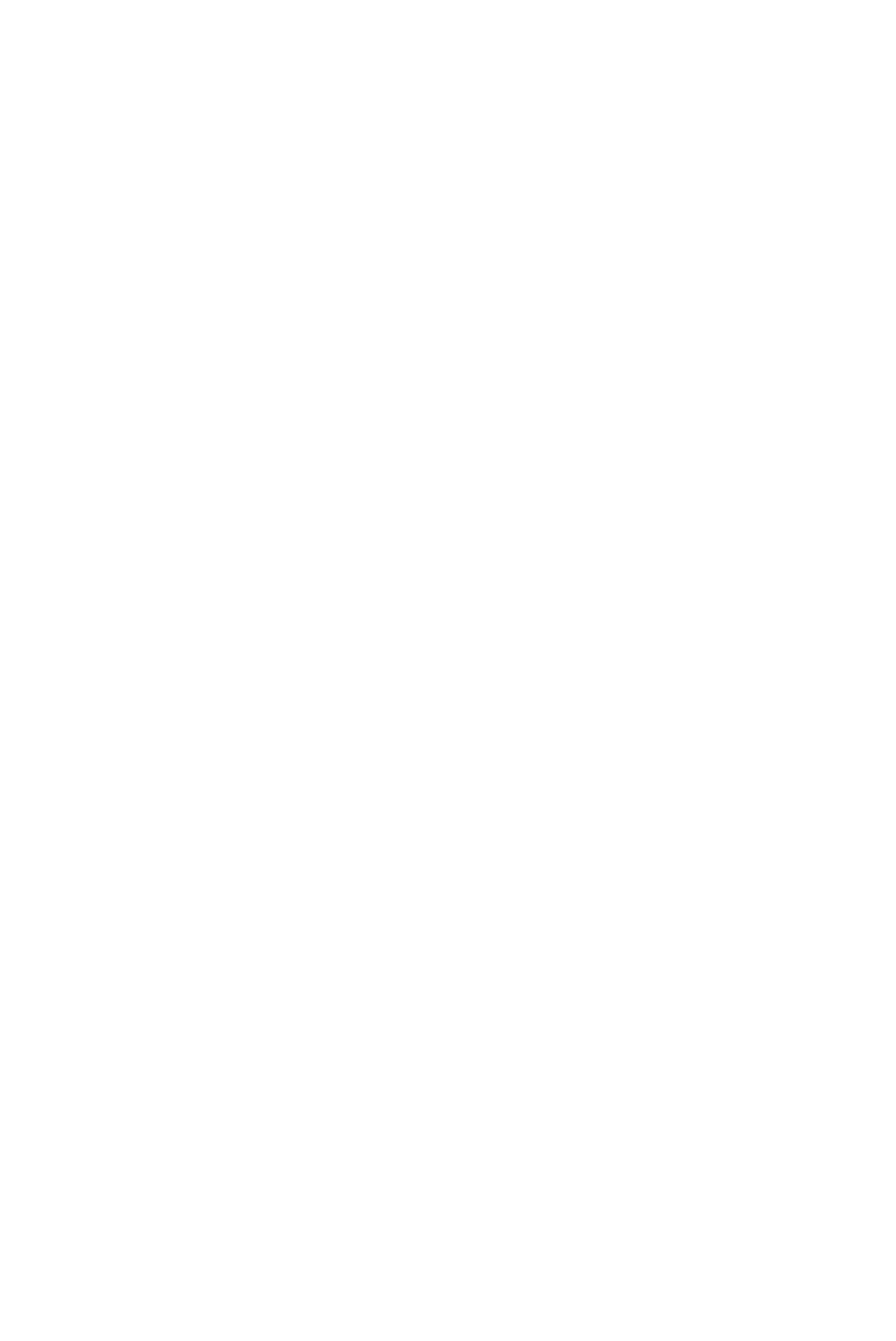
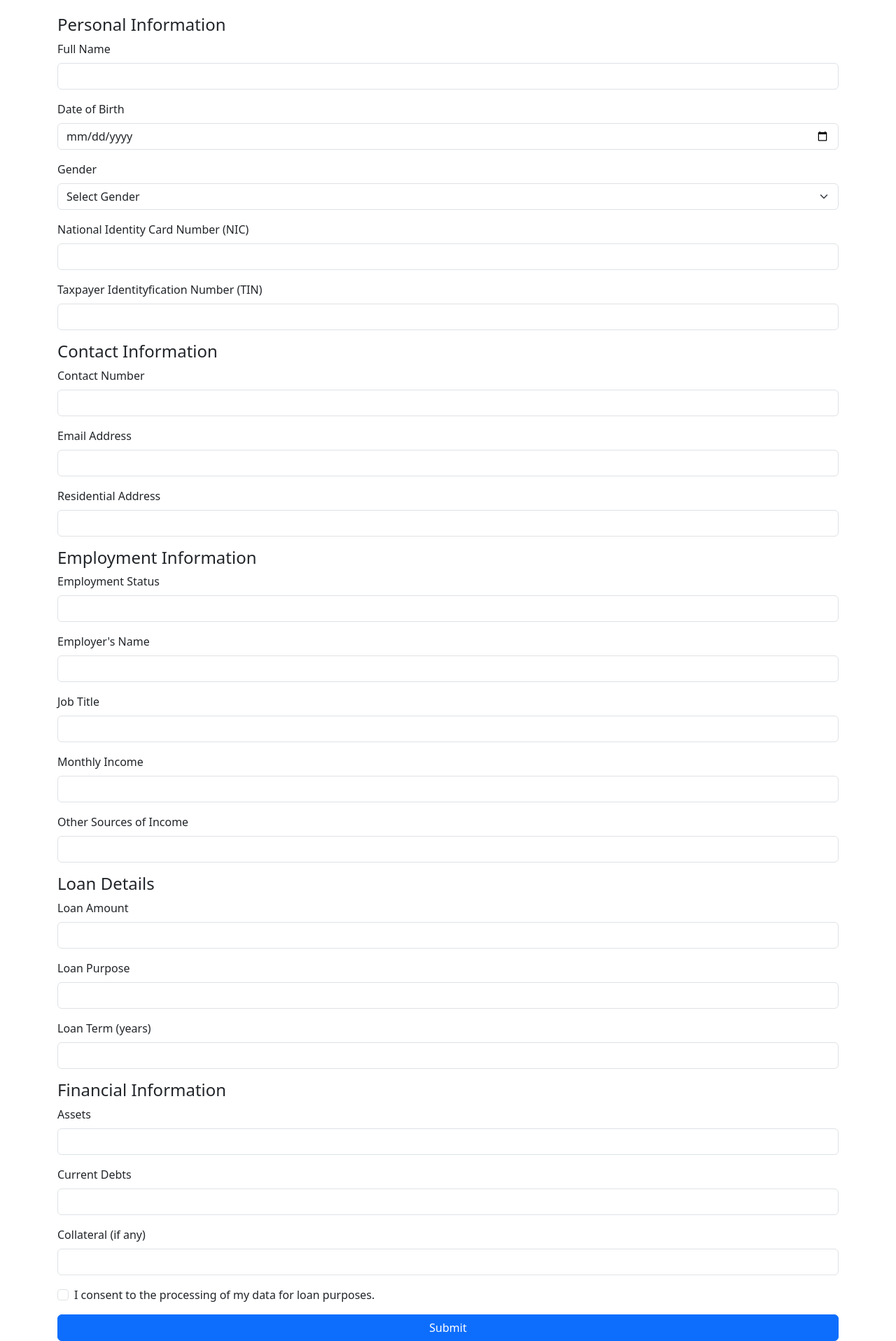
Before and after one commit to Heshanx/apex-leasing-and-finance, a React (Create React App) app: page /Registration in a window 1280 px wide. Before the commit this address had no page. Shown: the part 99-2016 px from the top of the page at 70% size. Before the commit the page ends 800 px from the top, so only its background shows below. Built offline with nearby package versions, Linux system fonts and the light colour scheme.

Commit message:
Create Registration form structure

```diff
--- a/src/App.js
+++ b/src/App.js
@@ -3,6 +3,7 @@ import { BrowserRouter as Router, Route, Routes } from 'react-router-dom';
 import Login from './pages/Login';
 import Signup from './pages/Signup';
 import Dashboard from './pages/Dashboard';
+import Registration from './pages/Registration';
 
 function App() {
   return (
@@ -13,6 +14,7 @@ function App() {
           <Route path="/signup" element={<Signup />} />
           <Route path="/dashboard" element={<Dashboard />} />
           <Route path="/" element={<Login />} />
+          <Route path="/Registration" element={<Registration/>}/>
         </Routes>
       </div>
     </Router>
--- a/src/pages/Registration.js
+++ b/src/pages/Registration.js
@@ -1 +1,297 @@
-import React from "react";
+import React, { useState } from 'react';
+import 'bootstrap/dist/css/bootstrap.min.css';
+
+function Registration() {
+  const [formData, setFormData] = useState({
+    fullName: '',
+    dateOfBirth: '',
+    gender: '',
+    nic: '',
+    contactNumber: '',
+    email: '',
+    address: '',
+    employmentStatus: '',
+    employer: '',
+    jobTitle: '',
+    monthlyIncome: '',
+    otherIncome: '',
+    loanAmount: '',
+    loanPurpose: '',
+    loanTerm: '',
+    assets: '',
+    currentDebts: '',
+    collateral: '',
+    consent: false
+  });
+
+  // Handle input changes
+  const handleChange = (e) => {
+    const { name, value, type, checked } = e.target;
+    setFormData({
+      ...formData,
+      [name]: type === 'checkbox' ? checked : value,
+    });
+  };
+
+  // Handle form submission
+  const handleSubmit = (e) => {
+    e.preventDefault();
+    // Send the form data to a server or perform validation here
+    console.log('Form submitted:', formData);
+  };
+
+  return (
+    <div className="container mt-5">
+      <h1 className="mb-4">Registration Form</h1>
+      <form onSubmit={handleSubmit}>
+        {/* Personal Information */}
+        <h4>Personal Information</h4>
+        <div className="mb-3">
+          <label className="form-label">Full Name</label>
+          <input
+            type="text"
+            className="form-control"
+            name="fullName"
+            value={formData.fullName}
+            onChange={handleChange}
+            required
+          />
+        </div>
+        <div className="mb-3">
+          <label className="form-label">Date of Birth</label>
+          <input
+            type="date"
+            className="form-control"
+            name="dateOfBirth"
+            value={formData.dateOfBirth}
+            onChange={handleChange}
+            required
+          />
+        </div>
+        <div className="mb-3">
+          <label className="form-label">Gender</label>
+          <select
+            className="form-select"
+            name="gender"
+            value={formData.gender}
+            onChange={handleChange}
+            required
+          >
+            <option value="">Select Gender</option>
+            <option value="male">Male</option>
+            <option value="female">Female</option>
+            <option value="other">Other</option>
+          </select>
+        </div>
+        <div className="mb-3">
+          <label className="form-label">National Identity Card Number (NIC)</label>
+          <input
+            type="text"
+            className="form-control"
+            name="nic"
+            value={formData.ssn}
+            onChange={handleChange}
+            required
+          />
+        </div>
+        <div className="mb-3">
+          <label className="form-label">Taxpayer Identityfication Number (TIN)</label>
+          <input
+            type="text"
+            className="form-control"
+            name="nic"
+            value={formData.ssn}
+            onChange={handleChange}
+            required
+          />
+        </div>
+
+        {/* Contact Information */}
+        <h4>Contact Information</h4>
+        <div className="mb-3">
+          <label className="form-label">Contact Number</label>
+          <input
+            type="text"
+            className="form-control"
+            name="contactNumber"
+            value={formData.contactNumber}
+            onChange={handleChange}
+            required
+          />
+        </div>
+        <div className="mb-3">
+          <label className="form-label">Email Address</label>
+          <input
+            type="email"
+            className="form-control"
+            name="email"
+            value={formData.email}
+            onChange={handleChange}
+            required
+          />
+        </div>
+        <div className="mb-3">
+          <label className="form-label">Residential Address</label>
+          <input
+            type="text"
+            className="form-control"
+            name="address"
+            value={formData.address}
+            onChange={handleChange}
+            required
+          />
+        </div>
+
+        {/* Employment Information */}
+        <h4>Employment Information</h4>
+        <div className="mb-3">
+          <label className="form-label">Employment Status</label>
+          <input
+            type="text"
+            className="form-control"
+            name="employmentStatus"
+            value={formData.employmentStatus}
+            onChange={handleChange}
+            required
+          />
+        </div>
+        <div className="mb-3">
+          <label className="form-label">Employer's Name</label>
+          <input
+            type="text"
+            className="form-control"
+            name="employer"
+            value={formData.employer}
+            onChange={handleChange}
+            required
+          />
+        </div>
+        <div className="mb-3">
+          <label className="form-label">Job Title</label>
+          <input
+            type="text"
+            className="form-control"
+            name="jobTitle"
+            value={formData.jobTitle}
+            onChange={handleChange}
+            required
+          />
+        </div>
+        <div className="mb-3">
+          <label className="form-label">Monthly Income</label>
+          <input
+            type="number"
+            className="form-control"
+            name="monthlyIncome"
+            value={formData.monthlyIncome}
+            onChange={handleChange}
+            required
+          />
+        </div>
+        <div className="mb-3">
+          <label className="form-label">Other Sources of Income</label>
+          <input
+            type="text"
+            className="form-control"
+            name="otherIncome"
+            value={formData.otherIncome}
+            onChange={handleChange}
+          />
+        </div>
+
+        {/* Loan Information */}
+        <h4>Loan Details</h4>
+        <div className="mb-3">
+          <label className="form-label">Loan Amount</label>
+          <input
+            type="number"
+            className="form-control"
+            name="loanAmount"
+            value={formData.loanAmount}
+            onChange={handleChange}
+            required
+          />
+        </div>
+        <div className="mb-3">
+          <label className="form-label">Loan Purpose</label>
+          <input
+            type="text"
+            className="form-control"
+            name="loanPurpose"
+            value={formData.loanPurpose}
+            onChange={handleChange}
+            required
+          />
+        </div>
+        <div className="mb-3">
+          <label className="form-label">Loan Term (years)</label>
+          <input
+            type="number"
+            className="form-control"
+            name="loanTerm"
+            value={formData.loanTerm}
+            onChange={handleChange}
+            required
+          />
+        </div>
+
+        {/* Financial Information */}
+        <h4>Financial Information</h4>
+        <div className="mb-3">
+          <label className="form-label">Assets</label>
+          <input
+            type="text"
+            className="form-control"
+            name="assets"
+            value={formData.assets}
+            onChange={handleChange}
+          />
+        </div>
+        <div className="mb-3">
+          <label className="form-label">Current Debts</label>
+          <input
+            type="text"
+            className="form-control"
+            name="currentDebts"
+            value={formData.currentDebts}
+            onChange={handleChange}
+          />
+        </div>
+        <div className="mb-3">
+          <label className="form-label">Collateral (if any)</label>
+          <input
+            type="text"
+            className="form-control"
+            name="collateral"
+            value={formData.collateral}
+            onChange={handleChange}
+          />
+        </div>
+
+        {/* Consent */}
+        <div className="mb-3 form-check">
+          <input
+            type="checkbox"
+            className="form-check-input"
+            name="consent"
+            checked={formData.consent}
+            onChange={handleChange}
+            required
+          />
+          <label className="form-check-label">
+            I consent to the processing of my data for loan purposes.
+          </label>
+        </div>
+
+        {/* Submit Button */}
+        <div className="d-grid">
+          <button type="submit" className="btn btn-primary">
+            Submit
+          </button>
+        </div>
+      </form>
+    </div>
+  );
+}
+
+export default Registration;
```
